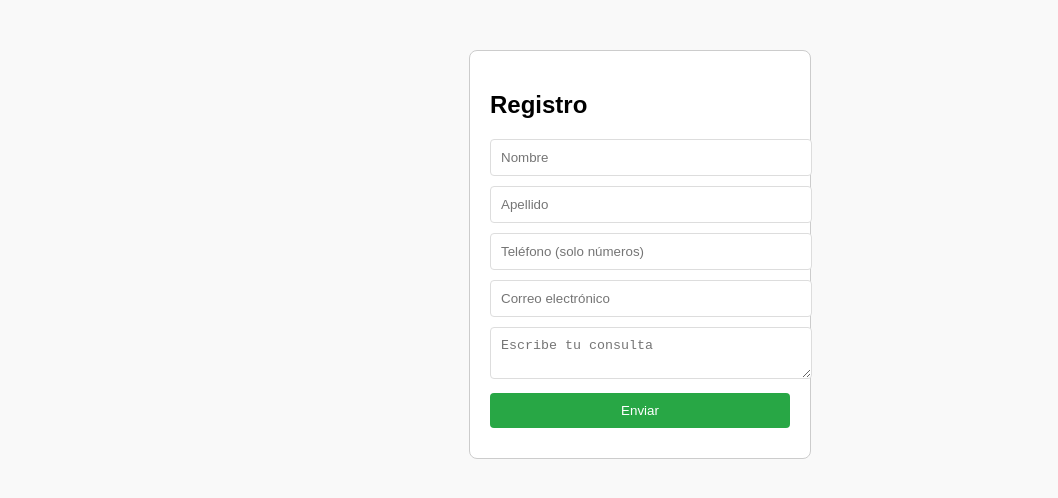
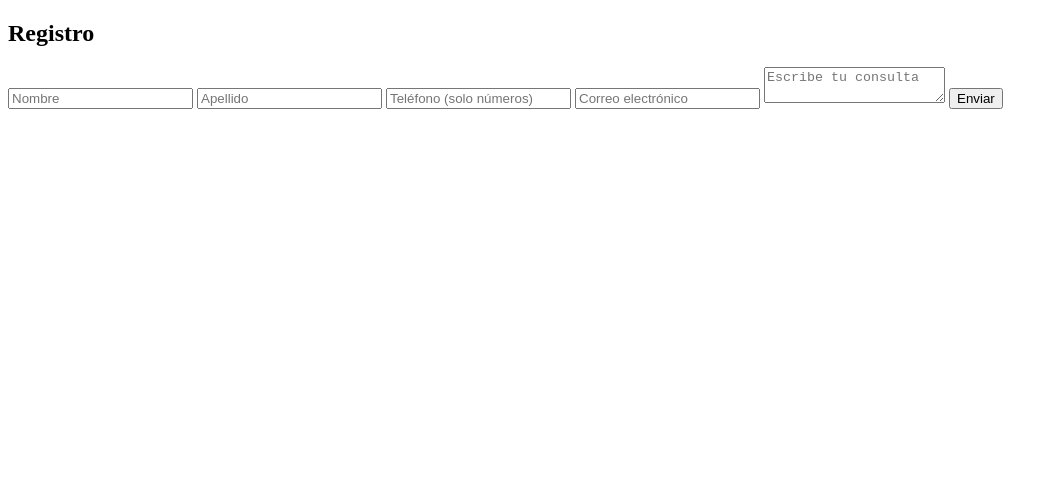
Before and after one commit to ChristopherLeyva/formulario-node, a website: page public/index.html in a window 1280 px wide. Shown: the whole page, without its empty margins (0-1058 px from the left). Drawn offline with Linux system fonts and the light colour scheme.

Commit message:
Update index.html

```diff
--- a/public/index.html
+++ b/public/index.html
@@ -4,38 +4,6 @@
     <meta charset="UTF-8">
     <meta name="viewport" content="width=device-width, initial-scale=1.0">
     <title>Formulario de Registro</title>
-    <style>
-        body {
-            font-family: Arial, sans-serif;
-            background-color: #f9f9f9;
-            margin: 0;
-            padding: 0;
-        }
-        form {
-            width: 300px;
-            margin: 50px auto;
-            padding: 20px;
-            border: 1px solid #ccc;
-            background: #fff;
-            border-radius: 8px;
-        }
-        input, textarea, button {
-            width: 100%;
-            margin-bottom: 10px;
-            padding: 10px;
-            border: 1px solid #ddd;
-            border-radius: 4px;
-        }
-        button {
-            background-color: #28a745;
-            color: #fff;
-            border: none;
-            cursor: pointer;
-        }
-        button:hover {
-            background-color: #218838;
-        }
-    </style>
 </head>
 <body>
     <form id="registroForm">
```
